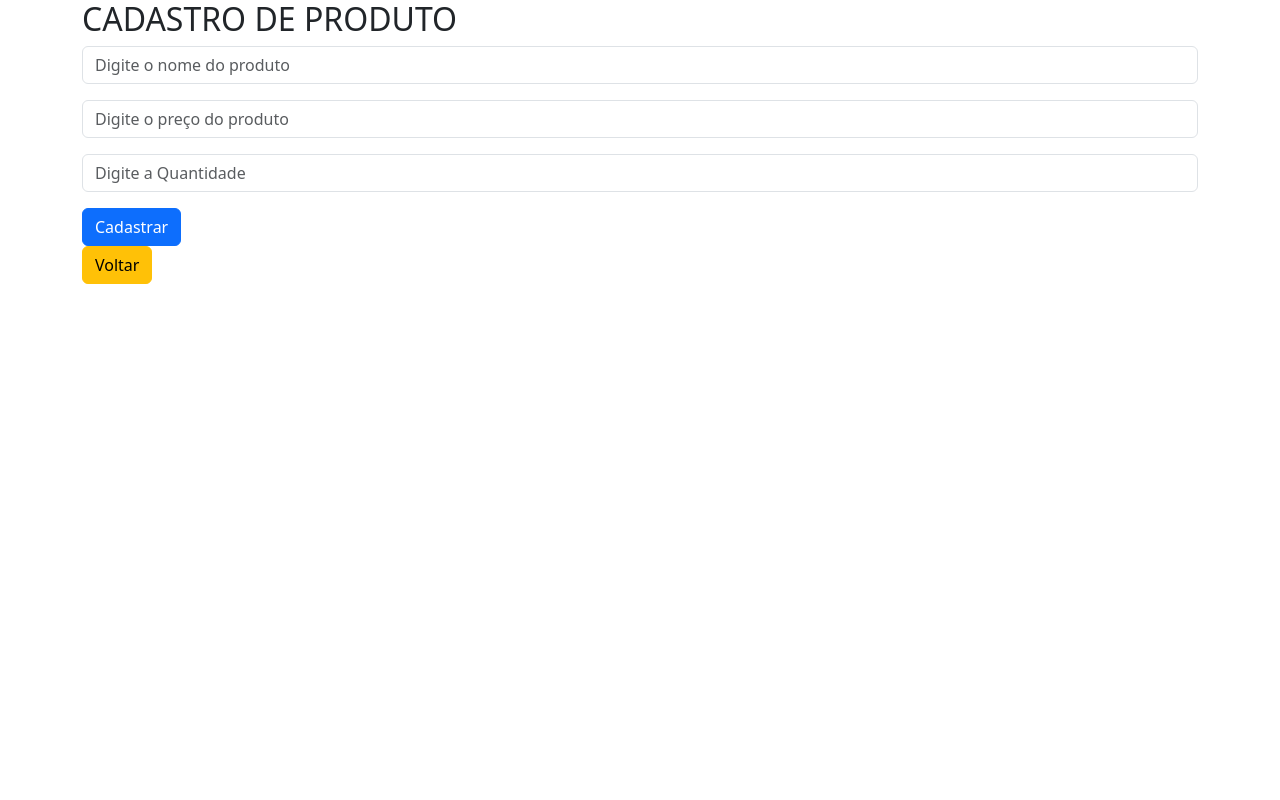
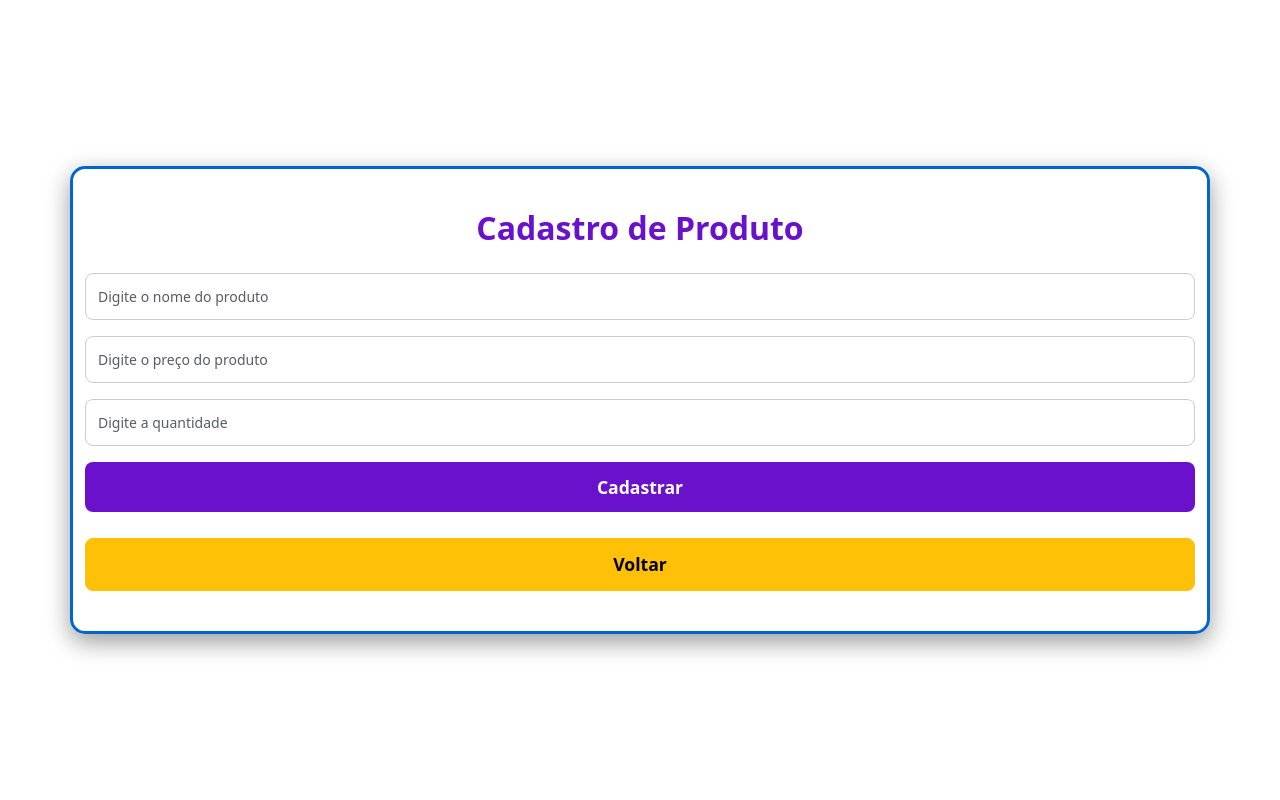
Before and after one commit to VitorEduardo7/Loja, a PHP site: page /form_cadastrar.php in a window 1280 px wide. Run offline with PHP 8.4, Linux system fonts and the light colour scheme.

Commit message:
Add files via upload

```diff
--- a/bd_loja.sql
+++ b/bd_loja.sql
@@ -20,7 +20,7 @@ SET time_zone = "+00:00";
 --
 -- Banco de dados: `loja`
 --
-CREATE DATABASE IF NOT EXISTS `loja` DEFAULT CHARACTER SET utf8mb4 COLLATE utf8mb4_general_ci;
+CREATE DATABASE IF NOT EXISTS `bd_loja` DEFAULT CHARACTER SET utf8mb4 COLLATE utf8mb4_general_ci;
 USE `loja`;
 
 -- --------------------------------------------------------
--- a/cabecalho.php
+++ b/cabecalho.php
@@ -4,5 +4,6 @@
     <meta charset="UTF-8">
     <meta name="viewport" content="width=device-width, initial-scale=1.0">
     <title>Document</title>
+    <link rel="stylesheet" href="css/style.css">
     <link href="https://cdn.jsdelivr.net/npm/bootstrap@5.3.7/dist/css/bootstrap.min.css" rel="stylesheet" integrity="sha384-LN+7fdVzj6u52u30Kp6M/trliBMCMKTyK833zpbD+pXdCLuTusPj697FH4R/5mcr" crossorigin="anonymous">
 </head>
--- /dev/null
+++ b/css/style.css
@@ -0,0 +1,65 @@
+/* Container principal centralizado */
+.container {
+    max-width: 800px;
+    margin: 0 auto;
+    padding: 40px;
+    background: rgba(255, 255, 255, 0.1); /* fundo semi-transparente */
+    border: 3px solid #0066cc;            /* borda azul */
+    border-radius: 15px;                  /* cantos arredondados */
+    text-align: center;
+    box-shadow: 0 8px 25px rgba(0, 0, 0, 0.4);
+}
+
+/* Títulos dentro do container */
+.container h1 {
+    font-size: 2.5rem;
+    font-weight: 700;
+    margin-bottom: 15px;
+    color: #000000;
+    text-shadow: 2px 2px 8px rgba(255, 255, 255, 0.7);
+}
+
+.container h3 {
+    font-size: 1.4rem;
+    margin-bottom: 30px;
+    color: #0a0606;
+}
+
+/* Ajuste dos botões dentro do container */
+.container .btn-group {
+    display: flex;
+    justify-content: center;
+    gap: 20px;
+}
+
+.container .btn {
+    padding: 12px 30px;
+    border-radius: 8px;
+    font-weight: 600;
+    font-size: 1.1rem;
+    transition: transform 0.3s ease, box-shadow 0.3s ease;
+}
+
+.container .btn-danger {
+    background: linear-gradient(145deg, #ff4d4d, #cc0000);
+    border: none;
+    color: #fff;
+}
+
+.container .btn-danger:hover {
+    background: linear-gradient(145deg, #ff6666, #990000);
+    transform: translateY(-3px);
+    box-shadow: 0 6px 15px rgba(255, 77, 77, 0.5);
+}
+
+.container .btn-dark {
+    background: linear-gradient(145deg, #3399ff, #0066cc);
+    border: none;
+    color: #fff;
+}
+
+.container .btn-dark:hover {
+    background: linear-gradient(145deg, #66aaff, #004c99);
+    transform: translateY(-3px);
+    box-shadow: 0 6px 15px rgba(51, 153, 255, 0.5);
+}
--- /dev/null
+++ b/css/style_cadastro.css
@@ -0,0 +1,66 @@
+/* Fundo roxo sólido */
+body {
+    margin: 0;
+    padding: 0;
+    font-family: Arial, sans-serif;
+    background-color: #A020F0; /* roxo sólido */
+    min-height: 100vh;
+    display: flex;
+    justify-content: center;
+    align-items: center;
+}
+
+/* Card centralizado */
+.container {
+    background-color: #ffffff;  /* card branco */
+    border-radius: 15px;
+    padding: 30px 40px;
+    max-width: 400px;
+    width: 100%;
+    box-shadow: 0 8px 25px rgba(0,0,0,0.2);
+    text-align: center;
+}
+
+/* Título */
+.container h2 {
+    margin-bottom: 25px;
+    color: #6a11cb;
+    font-weight: bold;
+}
+
+/* Inputs */
+.container .form-control {
+    border-radius: 8px;
+    padding: 12px;
+    margin-bottom: 15px;
+    border: 1px solid #ccc;
+    font-size: 14px;
+    transition: 0.3s;
+}
+
+.container .form-control:focus {
+    border-color: #6a11cb;
+    box-shadow: 0 0 8px rgba(106, 17, 203, 0.3);
+    outline: none;
+}
+
+/* Botões */
+.container .btn-primary {
+    width: 100%;
+    padding: 12px;
+    border-radius: 8px;
+    background-color: #6a11cb;
+    border: none;
+    transition: 0.3s;
+    color: #fff;
+}
+
+.container .btn-primary:hover {
+    background-color: #2575fc;
+}
+
+.container .btn-warning {
+    width: 100%;
+    margin-top: 10px;
+    border-radius: 8px;
+}
--- a/form_cadastrar.php
+++ b/form_cadastrar.php
@@ -1,28 +1,27 @@
+<head>
+<link rel="stylesheet" href="css/style_cadastro.css">
+</head>
+
 <?php
     include 'cabecalho.php';
 ?>
 <body>
     <div class="container">
-        <h2>CADASTRO DE PRODUTO</h2>
+        <h2>Cadastro de Produto</h2>
         <form action="inserir.php" method="POST">
             <div class="mb-3">
-                <input type="text" name="produto" class="form-control"  placeholder="Digite o nome do produto">
+                <input type="text" name="produto" class="form-control" placeholder="Digite o nome do produto" required>
             </div>
             <div class="mb-3">
-                <input type="text" name="preco" class="form-control" placeholder="Digite o preço do produto" >
+                <input type="text" name="preco" class="form-control" placeholder="Digite o preço do produto" required>
             </div>
-        <div class="mb-3">
-            <input type="text" name="quantidade" class="form-control" placeholder="Digite a Quantidade" >
-        </div>
+            <div class="mb-3">
+                <input type="text" name="quantidade" class="form-control" placeholder="Digite a quantidade" required>
+            </div>
             <button type="submit" class="btn btn-primary">Cadastrar</button>
         </form>
+        <a href="index.php" class="btn btn-warning">Voltar</a>
     </div>
-
-
-<div class="container">
-        <a href="index.php" class="btn btn-warning">Voltar</a>
-</div>
-
 
     <script src="https://cdn.jsdelivr.net/npm/bootstrap@5.3.7/dist/js/bootstrap.bundle.min.js" integrity="sha384-ndDqU0Gzau9qJ1lfW4pNLlhNTkCfHzAVBReH9diLvGRem5+R9g2FzA8ZGN954O5Q" crossorigin="anonymous"></script>
 </body>
```
Also changed, not shown: index.php (+9 -6 lines).
